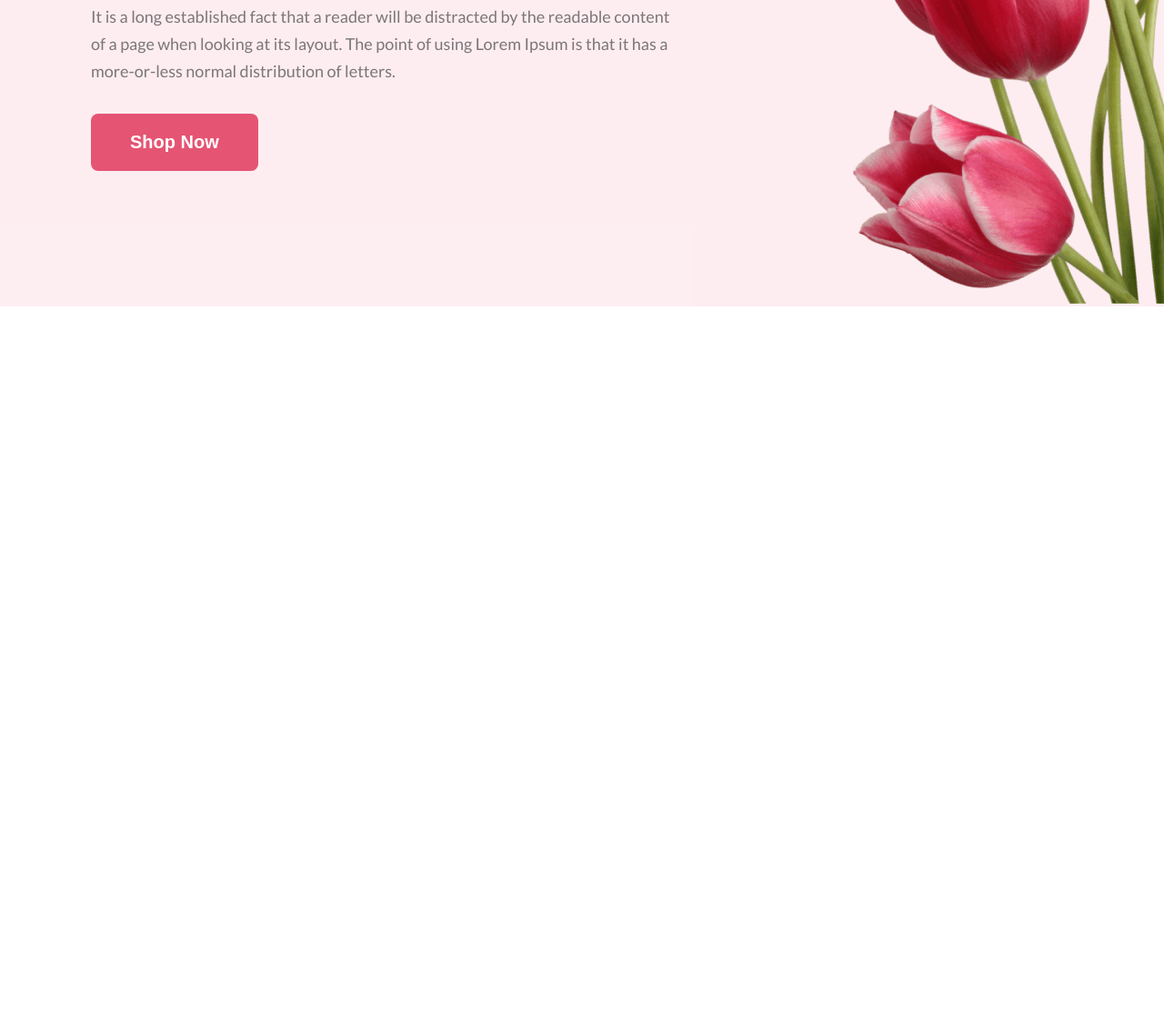
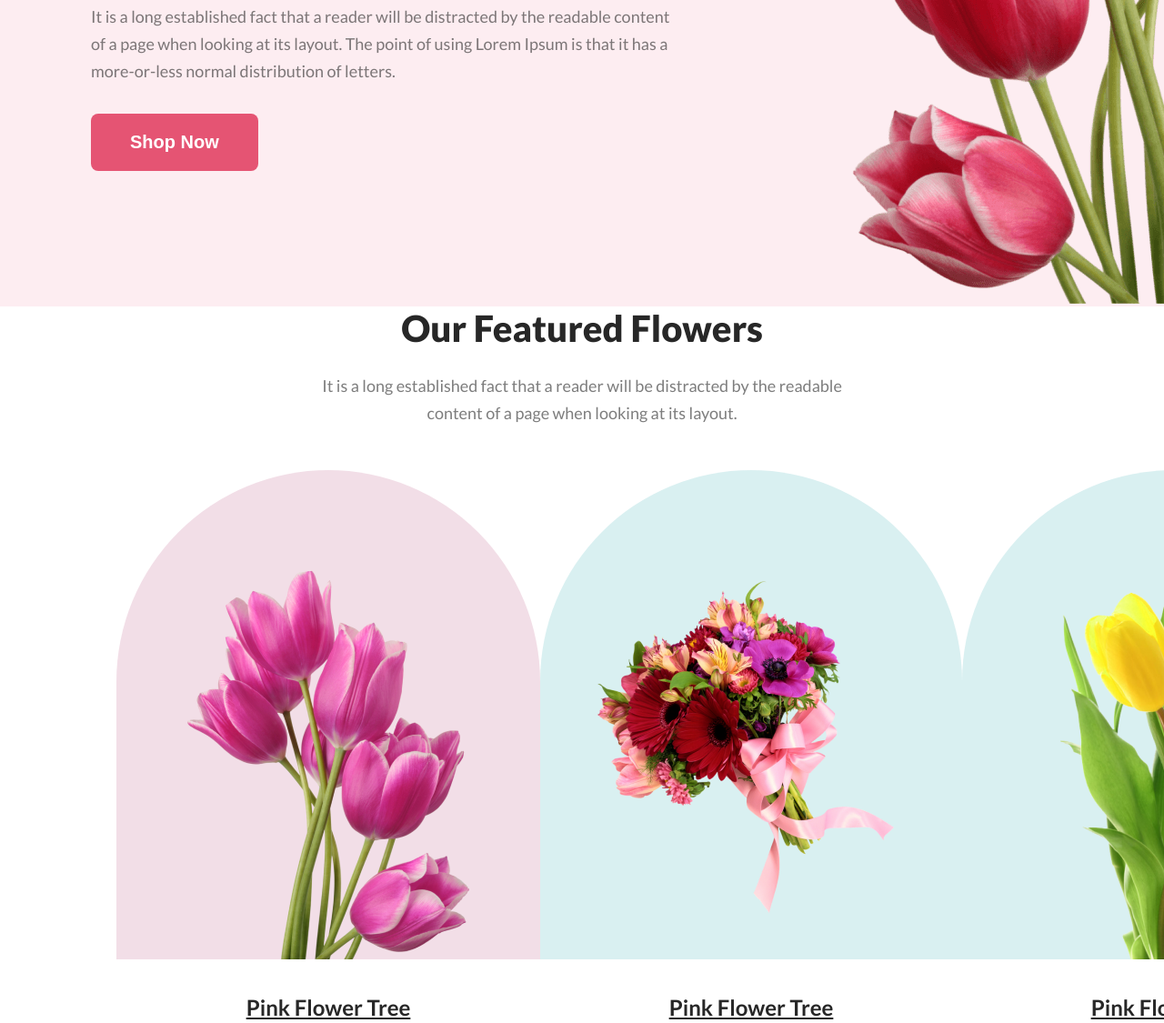
Before and after one commit to Ashikur-ai/flower-shop-assignment1-M1, a plain HTML site: page index.html in a window 1280 px wide. Shown: the part 516-1641 px from the top of the page at 91% size. Before the commit the page ends 853 px from the top, so only its background shows below. Drawn offline with Linux system fonts and the light colour scheme.

Commit message:
featured flower complted

```diff
--- a/index.html
+++ b/index.html
@@ -31,7 +31,42 @@
             </div>
         </section>
     </header>
-    <main></main>
+
+
+    <main>
+        <!-- featured flower section starts -->
+        <section class="featured">
+
+            <div class="featured-container">
+                <h1 class="featured-title">
+                    Our Featured Flowers
+                </h1>
+                <p class="featured-description">
+                    It is a long established fact that a reader will be distracted by the readable content of a page when looking at its layout.
+                </p>
+            </div>
+
+            <div class="all-flower">
+                <div class="flower">
+                    <img class="featured-image-one" src="Flower Asset/pngwing 6.png" alt="">
+                    <h3 class="flower-name">Pink Flower Tree</h3>
+                </div>
+                <div class="flower">
+                    <img class="featured-image-two" src="Flower Asset/pngwing 5.png" alt="">
+                    <h3 class="flower-name">Pink Flower Tree</h3>
+
+                </div>
+                <div class="flower">
+                    <img class="featured-image-three" src="Flower Asset/pngwing 7.png" alt="">
+                    <h3 class="flower-name">Pink Flower Tree</h3>
+
+                </div>
+            </div>
+
+        </section>
+    </main>
+
+
     <footer></footer>
 </body>
 </html>
--- a/styles/flower.css
+++ b/styles/flower.css
@@ -55,3 +55,89 @@
     font-weight: 700;
     line-height: normal;
     }
+
+
+    /* featured flower section styles here  */
+.featured-container {
+    margin-top: 178px;
+    width: 60%;
+    margin: auto;
+}
+
+
+.featured-title {
+    color: #272727;
+    text-align: center;
+    font-size: 40px;
+    font-style: normal;
+    font-weight: 800;
+    line-height: normal;
+    margin-bottom: 24px;
+    }
+
+
+
+
+
+
+
+
+.featured-description {
+    color: rgba(39, 39, 39, 0.60);
+    font-size: 18px;
+    font-style: normal;
+    font-weight: 400;
+    line-height: 30px;
+    width: 594px;
+    text-align: center;
+    margin: auto;
+    margin-bottom: 48px;
+}
+
+
+
+.all-flower {
+    display: flex;
+    width: 80%;
+    justify-content: space-between;
+    margin: auto;
+
+}
+
+.featured-image-one {
+    border-radius: 300px 300px 0px 0px;
+    background: rgba(167, 33, 98, 0.15);
+    padding: 110px 78px 0px 78px;
+    width: 310px;
+    height: 428px;
+}
+
+
+.featured-image-two {
+    border-radius: 300px 300px 0px 0px;
+    background: rgba(5, 151, 160, 0.15);
+    padding: 117px 47px 51px 47px;
+    width: 370px;
+    height: 370px;
+}
+
+
+.featured-image-three {
+    border-radius: 300px 300px 0px 0px;
+    background: rgba(5, 151, 160, 0.15);
+    padding: 67px 75px 0px 75px;
+    width: 314px;
+    height: 471px;
+}
+
+.flower-name {
+    text-decoration: underline;
+    color: #272727;
+    text-align: center;
+    font-size: 24px;
+    font-style: normal;
+    font-weight: 700;
+    line-height: 35px;
+    text-decoration-line: underline;
+    margin-top: 32px;
+}
```
